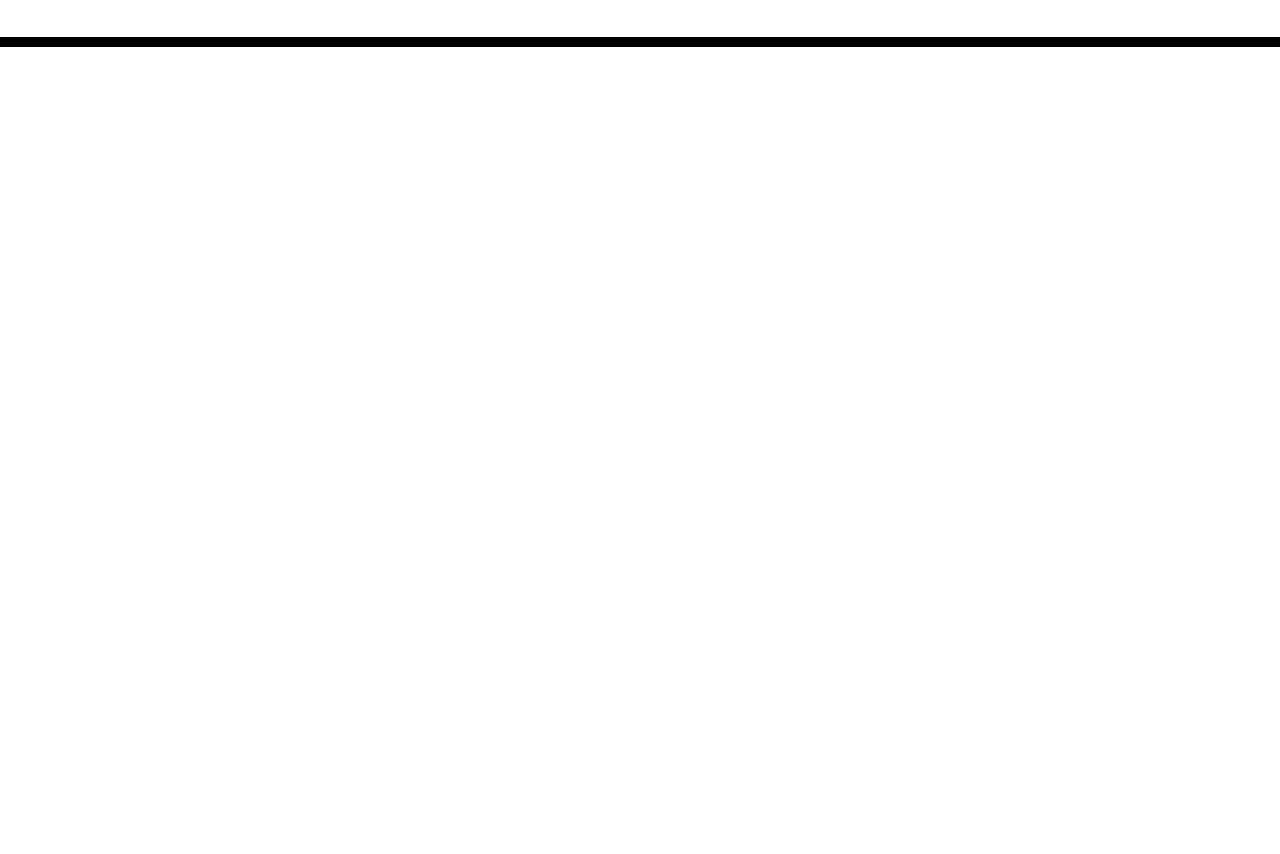
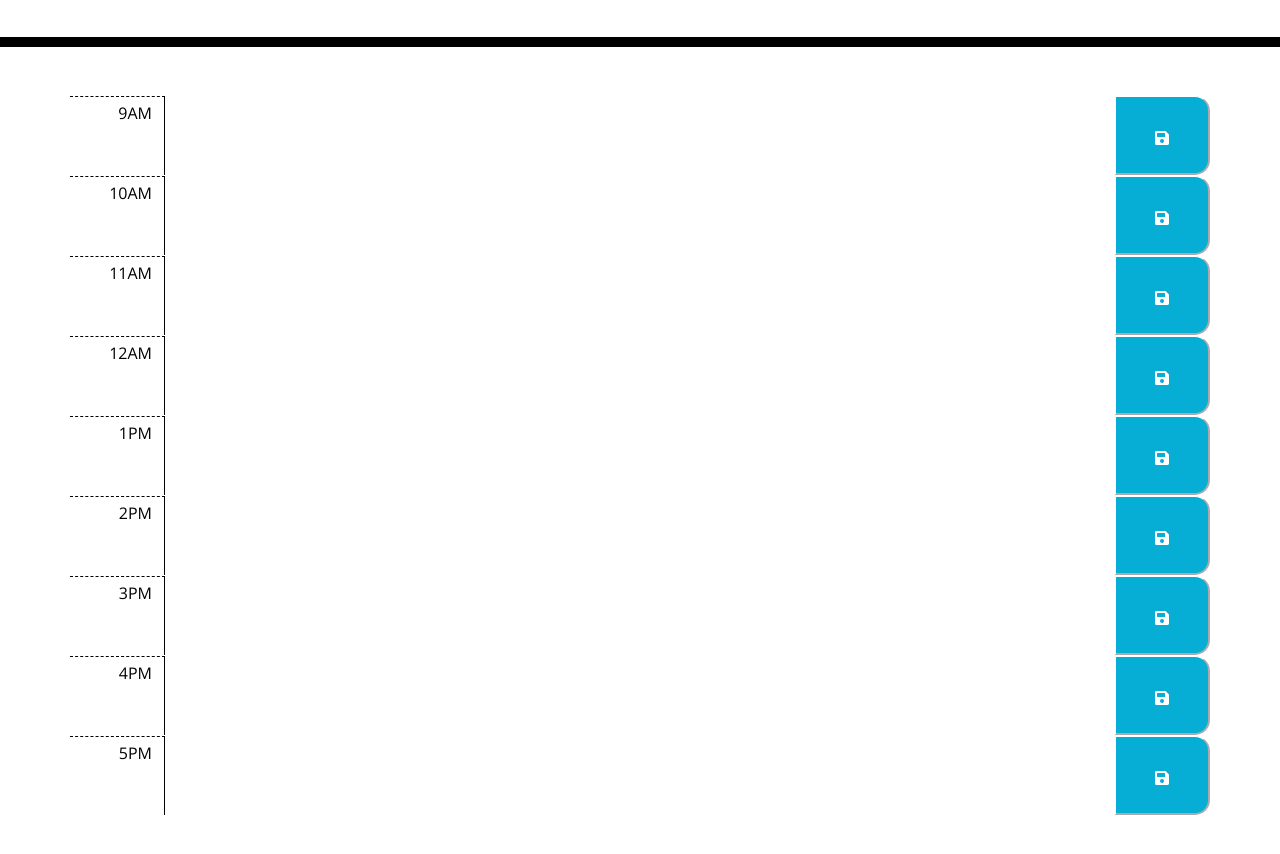
Before and after one commit to Tcpenn/Workday-Planner, a plain HTML site: page Develop/index.html in a window 1280 px wide. Shown: the part 140-994 px from the top of the page. Before the commit the page ends 800 px from the top, so only its background shows below. Drawn offline with nearby package versions, Linux system fonts and the light colour scheme.

Commit message:
added time cards and classes

```diff
--- a/Develop/index.html
+++ b/Develop/index.html
@@ -33,6 +33,78 @@
     </header>
 
     <div class="container mb-5">
+      <!--columns for planner-->
+      <div class="row">
+        <div class="col-1 pt-2 text-end hour">9AM</div>
+        <div id="9AM" class="col-10 pt-1 border-top border-white description"></div>
+        <button class="col-1 border-top border-white saveBtn">
+          <i class="d-block m-auto text-center fas fa-save"></i>
+        </button>
+      </div>
+
+      <div class="row">
+        <div class="col-1 pt-2 text-end hour">10AM</div>
+        <div id="10AM" class="col-10 pt-1 border-top border-white description"></div>
+        <button class="col-1 border-top border-white saveBtn">
+          <i class="d-block m-auto text-center fas fa-save"></i>
+        </button>
+      </div>
+
+      <div class="row">
+        <div class="col-1 pt-2 text-end hour">11AM</div>
+        <div id="11AM" class="col-10 pt-1 border-top border-white description"></div>
+        <button class="col-1 border-top border-white saveBtn">
+          <i class="d-block m-auto text-center fas fa-save"></i>
+        </button>
+      </div>
+
+      <div class="row">
+        <div class="col-1 pt-2 text-end hour">12AM</div>
+        <div id="12PM" class="col-10 pt-1 border-top border-white description"></div>
+        <button class="col-1 border-top border-white saveBtn">
+          <i class="d-block m-auto text-center fas fa-save"></i>
+        </button>
+      </div>
+
+      <div class="row">
+        <div class="col-1 pt-2 text-end hour">1PM</div>
+        <div id="1PM" class="col-10 pt-1 border-top border-white description"></div>
+        <button class="col-1 border-top border-white saveBtn">
+          <i class="d-block m-auto text-center fas fa-save"></i>
+        </button>
+      </div>
+
+      <div class="row">
+        <div class="col-1 pt-2 text-end hour">2PM</div>
+        <div id="2PM" class="col-10 pt-1 border-top border-white description"></div>
+        <button class="col-1 border-top border-white saveBtn">
+          <i class="d-block m-auto text-center fas fa-save"></i>
+        </button>
+      </div>
+
+      <div class="row">
+        <div class="col-1 pt-2 text-end hour">3PM</div>
+        <div id="3PM" class="col-10 pt-1 border-top border-white description"></div>
+        <button class="col-1 border-top border-white saveBtn">
+          <i class="d-block m-auto text-center fas fa-save"></i>
+        </button>
+      </div>
+
+      <div class="row">
+        <div class="col-1 pt-2 text-end hour">4PM</div>
+        <div id="4PM" class="col-10 pt-1 border-top border-white description"></div>
+        <button class="col-1 border-top border-white saveBtn">
+          <i class="d-block m-auto text-center fas fa-save"></i>
+        </button>
+      </div>
+
+      <div class="row">
+        <div class="col-1 pt-2 text-end hour">5PM</div>
+        <div id="5PM" class="col-10 pt-1 border-top border-white description"></div>
+        <button class="col-1 border-top border-white saveBtn">
+          <i class="d-block m-auto text-center fas fa-save"></i>
+        </button>
+      </div>
 
 
     </div>
```
